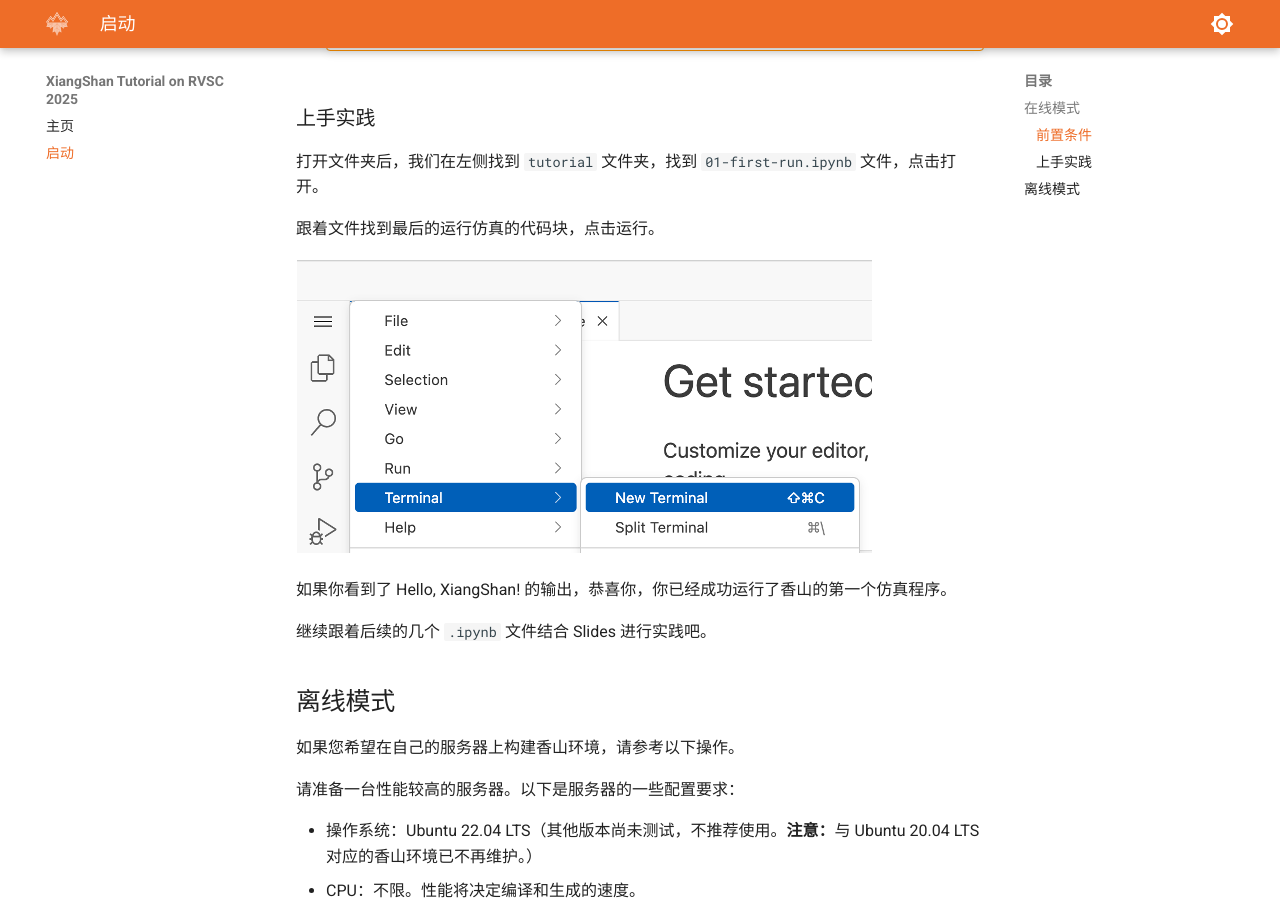
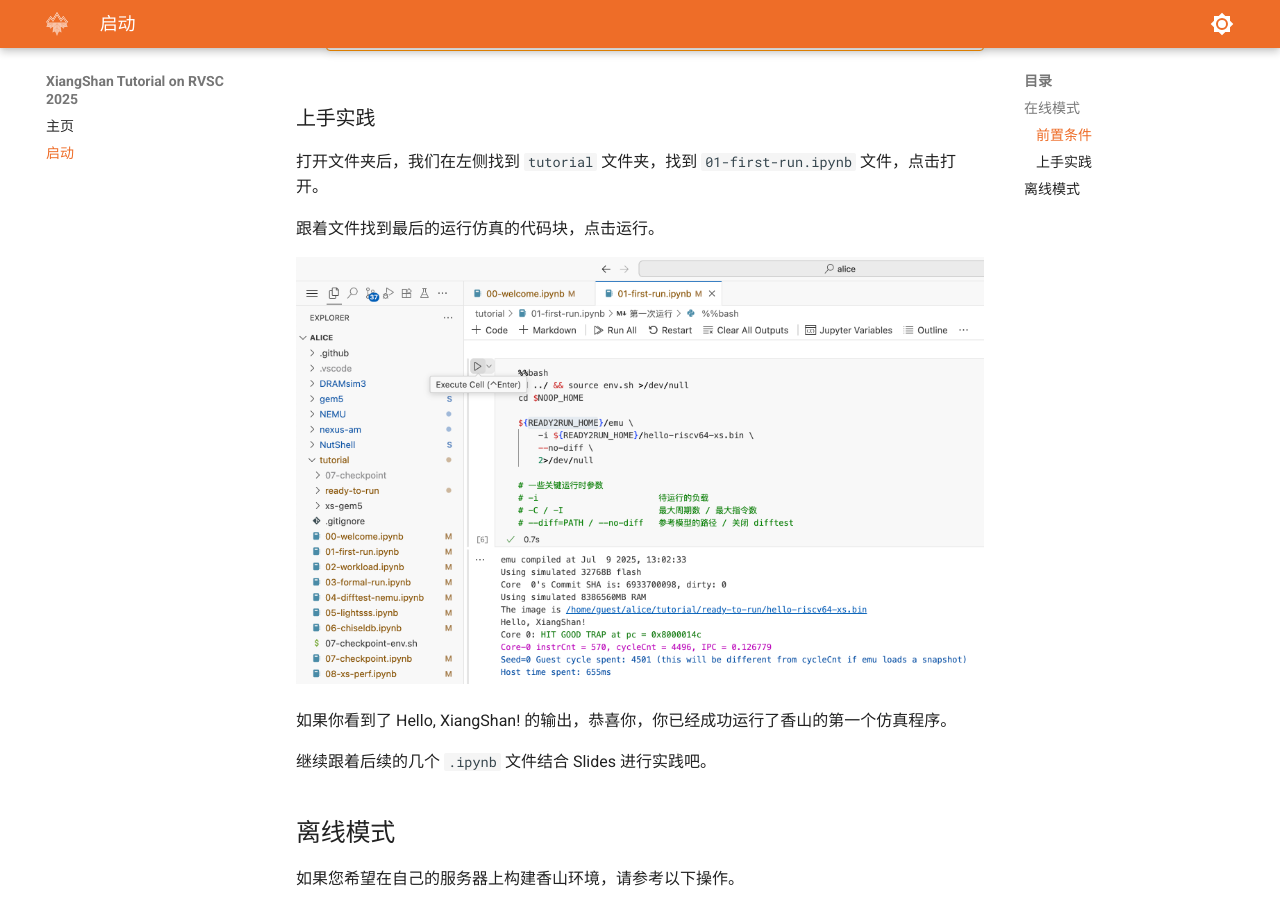
Before and after one commit to OpenXiangShan/tutorial, an MkDocs documentation site: the page built from docs/StartUp.md, in a window 1280 px wide and 900 px high, scrolled down 1364 px. Built offline with MkDocs 1.6.1 and Material for MkDocs 9.7.7, drawn with Linux system fonts in a browser that asks for light colours.

Commit message:
docs(tutorail): fix wrong exec picture

```diff
--- a/docs/StartUp.md
+++ b/docs/StartUp.md
@@ -40,7 +40,7 @@
 
 跟着文件找到最后的运行仿真的代码块，点击运行。
 
-![codeserver_terminal.png](figs/codeserver_terminal.png)
+![codeserver_exec.png](figs/codeserver_exec.png)
 
 如果你看到了 Hello, XiangShan! 的输出，恭喜你，你已经成功运行了香山的第一个仿真程序。
 
```
